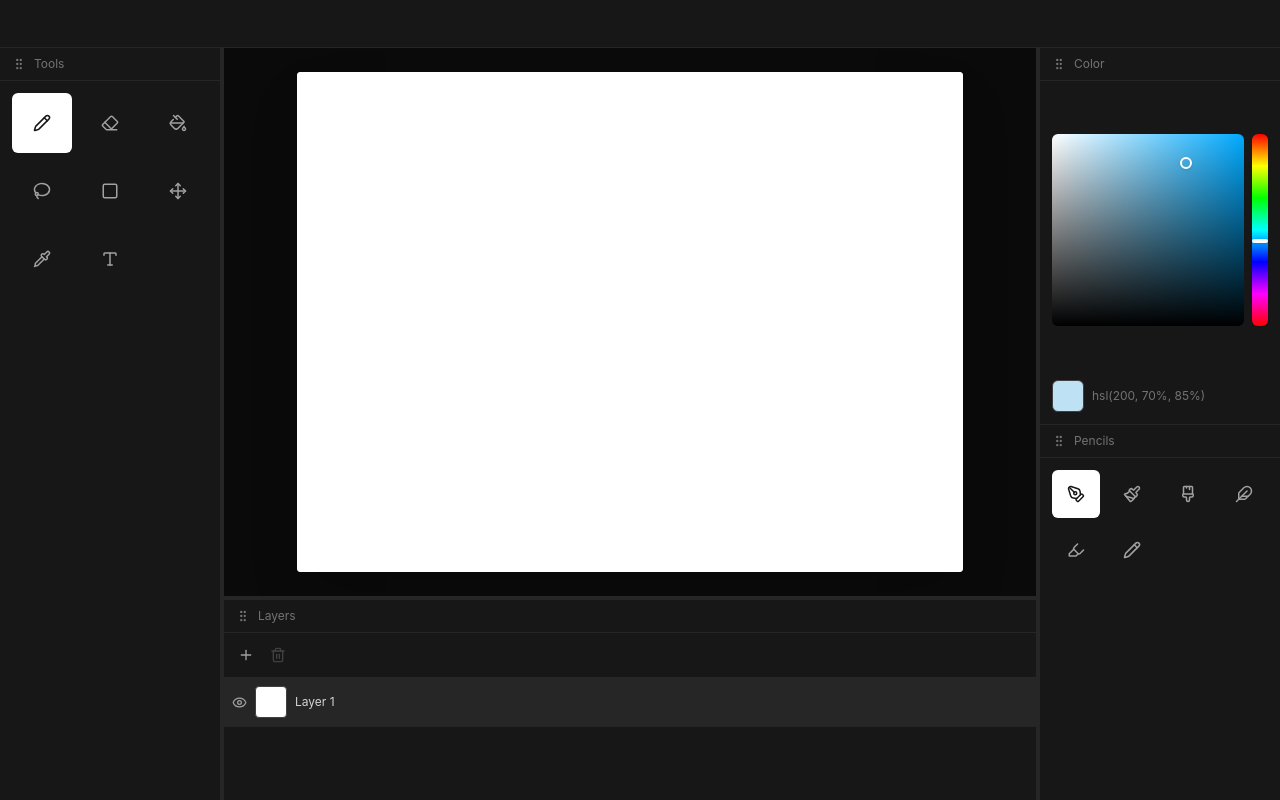
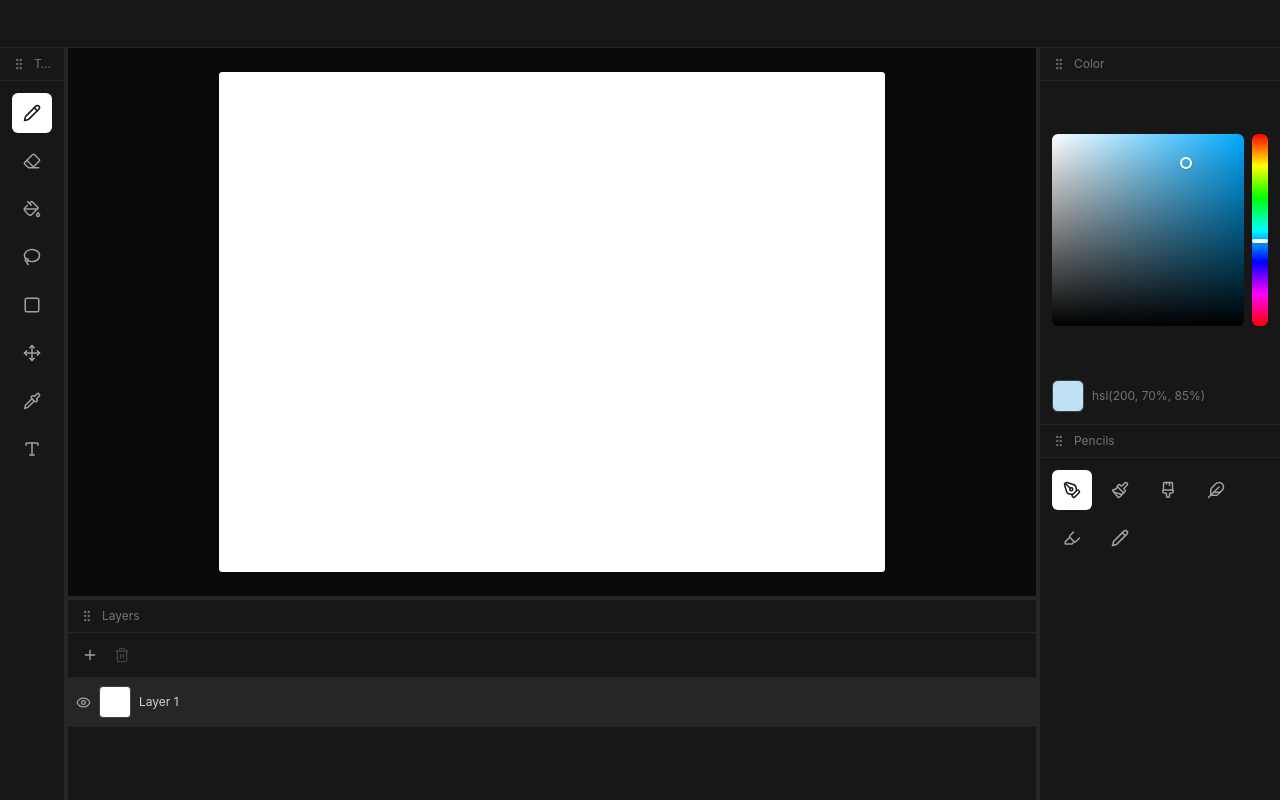
Before and after one commit to Ikhsan-witchu/Draw-app, a React (Vite) app: page / in a window 1280 px wide. Both pictures are taken after a click on the button "Buat kanvas". Built offline with nearby package versions, Linux system fonts and the light colour scheme.

Commit message:
Add files via upload

```diff
--- a/src/components/Workspace/DrawingWorkspace.tsx
+++ b/src/components/Workspace/DrawingWorkspace.tsx
@@ -12,7 +12,24 @@ import { LayersPanel } from "./LayersPanel";
 import { PanelShell } from "./PanelShell";
 import { Sidebar } from "./Sidebar";
 import { TOOLS, PENCILS } from "./toolsData";
+import { widthForColumns } from "./layoutConstants";
 import type { DockZone, DropPosition, PanelId } from "./types";
+
+// Lebar "pas" buat tiap jenis panel — dipakai buat nentuin lebar default sidebar
+const PANEL_PREFERRED_WIDTH: Partial<Record<PanelId, number>> = {
+  tools: widthForColumns(1), // sidebar isi tools: cukup 1 item per baris
+  pencils: widthForColumns(3), // sidebar isi pencils: cukup 3 item per baris
+  hue: 240,
+  layers: 220,
+};
+
+function computeSidebarWidth(panelIds: PanelId[]): number {
+  const widths = panelIds.map((id) => PANEL_PREFERRED_WIDTH[id] ?? 200);
+  return widths.length > 0 ? Math.max(...widths) : 200;
+}
+
+const INITIAL_LEFT_PANELS: PanelId[] = ["tools"];
+const INITIAL_RIGHT_PANELS: PanelId[] = ["hue", "pencils"];
 
 interface DrawingWorkspaceProps {
   documentWidth: number;
@@ -20,12 +37,12 @@ interface DrawingWorkspaceProps {
 }
 
 export default function DrawingWorkspace({ documentWidth, documentHeight }: DrawingWorkspaceProps) {
-  const [leftWidth, setLeftWidth] = useState(220);
-  const [rightWidth, setRightWidth] = useState(240);
+  const [leftWidth, setLeftWidth] = useState(() => computeSidebarWidth(INITIAL_LEFT_PANELS));
+  const [rightWidth, setRightWidth] = useState(() => computeSidebarWidth(INITIAL_RIGHT_PANELS));
   const [bottomHeight, setBottomHeight] = useState(200);
 
-  const [leftPanels, setLeftPanels] = useState<PanelId[]>(["tools"]);
-  const [rightPanels, setRightPanels] = useState<PanelId[]>(["hue", "pencils"]);
+  const [leftPanels, setLeftPanels] = useState<PanelId[]>(INITIAL_LEFT_PANELS);
+  const [rightPanels, setRightPanels] = useState<PanelId[]>(INITIAL_RIGHT_PANELS);
   const [bottomPanels, setBottomPanels] = useState<PanelId[]>(["layers"]);
 
   const [dragPanel, setDragPanel] = useState<PanelId | null>(null);
@@ -61,10 +78,10 @@ export default function DrawingWorkspace({ documentWidth, documentHeight }: Draw
 
     if (zone === "left") {
       const delta = e.clientX - startPos.current;
-      setLeftWidth(Math.min(360, Math.max(72, startSize.current + delta)));
+      setLeftWidth(Math.min(400, Math.max(64, startSize.current + delta)));
     } else if (zone === "right") {
       const delta = e.clientX - startPos.current;
-      setRightWidth(Math.min(360, Math.max(72, startSize.current - delta)));
+      setRightWidth(Math.min(400, Math.max(64, startSize.current - delta)));
     } else {
       const delta = e.clientY - startPos.current;
       setBottomHeight(Math.min(500, Math.max(80, startSize.current - delta)));
--- a/src/components/Workspace/IconGridPanel.tsx
+++ b/src/components/Workspace/IconGridPanel.tsx
@@ -1,4 +1,5 @@
 import { useContainerColumns } from "../../hooks/useContainerColumns";
+import { ICON_ITEM_SIZE, ICON_GRID_GAP } from "./layoutConstants";
 import type { ToolItem } from "./types";
 
 interface IconGridPanelProps {
@@ -8,20 +9,23 @@ interface IconGridPanelProps {
 }
 
 export function IconGridPanel({ items, activeId, onSelect }: IconGridPanelProps) {
-  const [gridRef, columns] = useContainerColumns<HTMLDivElement>(52);
+  const [gridRef, columns] = useContainerColumns<HTMLDivElement>(ICON_ITEM_SIZE, ICON_GRID_GAP);
 
   return (
     <div ref={gridRef} className="p-3 h-full overflow-y-auto">
       <div
         className="grid gap-2"
-        style={{ gridTemplateColumns: `repeat(${columns}, minmax(0, 1fr))` }}
+        style={{
+          gridTemplateColumns: `repeat(${columns}, ${ICON_ITEM_SIZE}px)`,
+          gridAutoRows: `${ICON_ITEM_SIZE}px`,
+        }}
       >
         {items.map(({ id, icon: Icon, label }) => (
           <button
             key={id}
             title={label}
             onClick={() => onSelect(id)}
-            className={`aspect-square flex items-center justify-center rounded-md transition-colors ${
+            className={`flex items-center justify-center rounded-md transition-colors ${
               activeId === id
                 ? "bg-white text-neutral-900"
                 : "text-neutral-400 hover:text-white hover:bg-neutral-800"
--- a/src/components/Workspace/PanelShell.tsx
+++ b/src/components/Workspace/PanelShell.tsx
@@ -16,10 +16,10 @@ export function PanelShell({ title, dimmed, onDragStart, onDragEnd, children }:
         draggable
         onDragStart={onDragStart}
         onDragEnd={onDragEnd}
-        className="flex items-center gap-2 px-3 py-2 text-xs text-neutral-500 cursor-grab active:cursor-grabbing select-none border-b border-neutral-800 bg-neutral-900"
+        className="flex items-center gap-2 px-3 py-2 text-xs text-neutral-500 cursor-grab active:cursor-grabbing select-none border-b border-neutral-800 bg-neutral-900 min-w-0"
       >
-        <GripVertical size={14} />
-        <span>{title}</span>
+        <GripVertical size={14} className="shrink-0" />
+        <span className="truncate">{title}</span>
       </div>
       <div className="flex-1 min-h-0 overflow-y-auto bg-neutral-900">{children}</div>
     </div>
--- /dev/null
+++ b/src/components/Workspace/layoutConstants.ts
@@ -0,0 +1,9 @@
+export const ICON_ITEM_SIZE = 40;
+export const ICON_GRID_GAP = 8;
+export const PANEL_PADDING = 12;
+
+// Lebar yang dibutuhkan panel grid-ikon supaya pas menampilkan N item per baris,
+// dengan ukuran item TETAP (tidak melar), plus padding panel di kiri-kanan.
+export function widthForColumns(columns: number): number {
+  return 2 * PANEL_PADDING + columns * ICON_ITEM_SIZE + (columns - 1) * ICON_GRID_GAP;
+}
--- a/src/hooks/useContainerColumns.ts
+++ b/src/hooks/useContainerColumns.ts
@@ -1,8 +1,10 @@
 import { useEffect, useRef, useState } from "react";
 
-export function useContainerColumns<T extends HTMLElement>(minItemWidth: number) {
+// Menghitung berapa kolom item berukuran TETAP (itemSize) yang muat di lebar
+// container saat ini, dengan jarak antar item sebesar gap.
+export function useContainerColumns<T extends HTMLElement>(itemSize: number, gap: number) {
   const ref = useRef<T | null>(null);
-  const [columns, setColumns] = useState(3);
+  const [columns, setColumns] = useState(1);
 
   useEffect(() => {
     const el = ref.current;
@@ -10,11 +12,12 @@ export function useContainerColumns<T extends HTMLElement>(minItemWidth: number)
 
     const observer = new ResizeObserver((entries) => {
       const width = entries[0].contentRect.width;
-      setColumns(Math.max(1, Math.floor(width / minItemWidth)));
+      const next = Math.max(1, Math.floor((width + gap) / (itemSize + gap)));
+      setColumns(next);
     });
     observer.observe(el);
     return () => observer.disconnect();
-  }, [minItemWidth]);
+  }, [itemSize, gap]);
 
   return [ref, columns] as const;
 }
```
